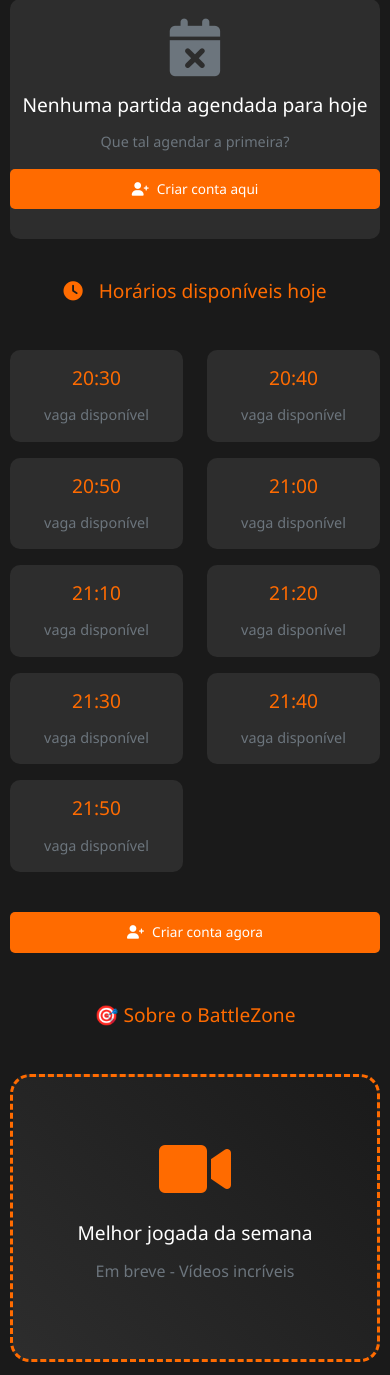
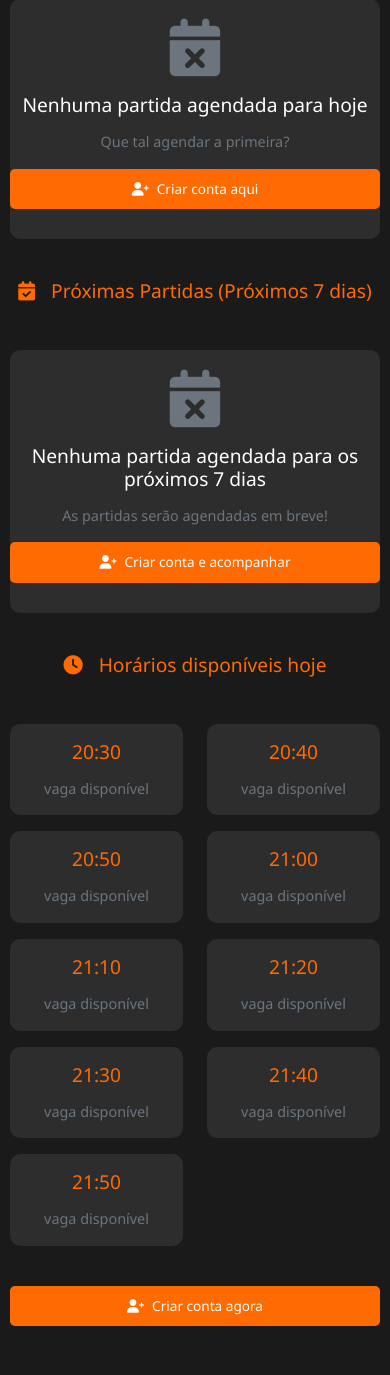
Before and after one commit to tcharlysonsantos-lab/battlezone, a Flask app: page / in a window 390 px wide. Shown: the part 416-1791 px from the top of the page. Run offline with Flask 3, Linux system fonts and the light colour scheme; parts of the project's set-up code (start-up, migrations or seed data) failed here and were passed over; some libraries are stand-ins or nearby versions.

Commit message:
Fix: Corrigir erro 500 no AJAX e adicionar Próximas Partidas na página inicial
- Endpoint POST /api/validate-email: Adicionado try-catch para tratar erros e retornar JSON em vez de HTML
- Melhorado tratamento de erro com logging detalhado de exceção
- Query de partidas: Agora busca próximas partidas dos próximos 7 dias
- Template index.html: Adicionada seção completa de 'Próximas Partidas'
- Validação robusta de entrada JSON no endpoint AJAX

Issues corrigidas:
✅ Error 500 retornando HTML em vez de JSON
✅ Próximas partidas não apareciam na página inicial
✅ Usuários tinham dificuldade em ver partidas futuras

```diff
--- a/app.py
+++ b/app.py
@@ -1016,28 +1016,62 @@ def index():
         data_hoje = agora.strftime("%d/%m/%Y")
         hora_atual = agora.strftime("%H:%M")
 
-        # Buscar partidas de hoje com horário futuro
-        logger.info("[INDEX] Executando query para partidas")
-        todas_partidas = Partida.query.filter_by(finalizada=False).all()
-        logger.info(f"[INDEX] Query retornou {len(todas_partidas)} partidas")
+        # ===== BUSCAR PARTIDAS DE HOJE COM HORÁRIO FUTURO =====
+
+        logger.info("[INDEX] Executando query para partidas de hoje")
+        todas_partidas_hoje = Partida.query.filter_by(finalizada=False).all()
+        logger.info(f"[INDEX] Query retornou {len(todas_partidas_hoje)} partidas totais")
+
         partidas_hoje = []
-
-        for p in todas_partidas:
+        for p in todas_partidas_hoje:
             if p.data == data_hoje and p.horario > hora_atual:
                 partidas_hoje.append({
+                    'id': p.id,
                     'nome': p.nome,
                     'horario': p.horario,
                     'campo': p.campo,
                     'modo': p.modo,
-                    'total_participantes': len(p.participantes)
+                    'data': p.data,
+                    'total_participantes': len(p.participantes) if p.participantes else 0
                 })
 
-        # Ordenar por horário
+        logger.info(f"[INDEX] Encontradas {len(partidas_hoje)} partidas para hoje")
         partidas_hoje.sort(key=lambda x: x['horario'])
+
+        # ===== BUSCAR PRÓXIMAS PARTIDAS (PRÓXIMOS 7 DIAS) =====
+
+        logger.info("[INDEX] Buscando próximas partidas")
+        proximas_partidas = []
+
+        try:
+            from datetime import timedelta
+
+            for dias_atraso in range(1, 8):  # Próximos 7 dias
+                data_futura = agora + timedelta(days=dias_atraso)
+                data_futura_str = data_futura.strftime("%d/%m/%Y")
+
+                for p in todas_partidas_hoje:
+                    # Se a partida é de um futuro próximo e ainda não foi finalizada
+                    if p.data == data_futura_str and not p.finalizada:
+                        proximas_partidas.append({
+                            'id': p.id,
+                            'nome': p.nome,
+                            'horario': p.horario,
+                            'campo': p.campo,
+                            'modo': p.modo,
+                            'data': p.data,
+                            'total_participantes': len(p.participantes) if p.participantes else 0
+                        })
+
+            logger.info(f"[INDEX] Encontradas {len(proximas_partidas)} próximas partidas")
+            proximas_partidas.sort(key=lambda x: (x['data'], x['horario']))
+
+        except Exception as e:
+            logger.error(f"[INDEX] Erro ao buscar próximas partidas: {e}")
+            proximas_partidas = []
 
         # Gerar horários disponíveis (a cada 10 minutos)
         horarios_disponiveis = []
-        agora = datetime.now()
         hora_atual_num = agora.hour * 60 + agora.minute
         # Horário de funcionamento: 15:30 às 22:00
         inicio = 15 * 60 + 30  # 15:30 em minutos
@@ -1051,9 +1085,10 @@ def index():
 
         from backend.utils import PLANOS_WARFIELD, PLANOS_REDLINE
 
-        logger.info(f"[INDEX] Renderizando template com {len(partidas_hoje)} partidas")
+        logger.info(f"[INDEX] Renderizando template com {len(partidas_hoje)} partidas hoje + {len(proximas_partidas)} próximas")
         return render_template('public/index.html',
                              partidas_hoje=partidas_hoje,
+                             proximas_partidas=proximas_partidas,
                              horarios_disponiveis=horarios_disponiveis,
                              planos_warfield=PLANOS_WARFIELD,
                              planos_redline=PLANOS_REDLINE)
@@ -1063,6 +1098,7 @@ def index():
         from backend.utils import PLANOS_WARFIELD, PLANOS_REDLINE
         return render_template('public/index.html',
                              partidas_hoje=[],
+                             proximas_partidas=[],
                              horarios_disponiveis=['15:30', '16:30', '17:30', '18:30', '19:30', '20:30', '21:30'],
                              planos_warfield=PLANOS_WARFIELD,
                              planos_redline=PLANOS_REDLINE)
--- a/frontend/templates/public/index.html
+++ b/frontend/templates/public/index.html
@@ -67,6 +67,57 @@
                     <p class="text-muted">Que tal agendar a primeira?</p>
                     <a href="{{ url_for('auth.criar_conta') }}" class="btn btn-laranja mt-3">
                         <i class="fas fa-user-plus me-2"></i>Criar conta aqui
+                    </a>
+                </div>
+            </div>
+        {% endif %}
+    </div>
+</section>
+
+<!-- PRÓXIMAS PARTIDAS (PRÓXIMOS 7 DIAS) -->
+<section id="proximas-partidas" class="py-5 bg-cinza-escuro">
+    <div class="container">
+        <h2 class="text-laranja text-center mb-5">
+            <i class="fas fa-calendar-check me-3"></i>Próximas Partidas (Próximos 7 dias)
+        </h2>
+
+        {% if proximas_partidas %}
+            <div class="row">
+                {% for partida in proximas_partidas %}
+                <div class="col-md-4 mb-4">
+                    <div class="card h-100">
+                        <div class="card-header" style="background-color: #FF6B00; color: white;">
+                            <i class="fas fa-calendar-alt me-2"></i>{{ partida.data }} às {{ partida.horario }}
+                        </div>
+                        <div class="card-body">
+                            <h5 class="text-laranja">{{ partida.nome }}</h5>
+                            <p class="mb-2">
+                                <i class="fas fa-map-marker-alt me-2"></i><strong>{{ partida.campo }}</strong>
+                            </p>
+                            <p class="mb-2">
+                                <i class="fas fa-crosshairs me-2"></i>{{ partida.modo }}
+                            </p>
+                            <p class="mb-3">
+                                <i class="fas fa-users me-2"></i><strong>{{ partida.total_participantes }}</strong> participantes
+                            </p>
+                            <div class="d-grid">
+                                <a href="{{ url_for('auth.criar_conta') }}" class="btn btn-laranja">
+                                    <i class="fas fa-user-plus me-2"></i>Se inscrever
+                                </a>
+                            </div>
+                        </div>
+                    </div>
+                </div>
+                {% endfor %}
+            </div>
+        {% else %}
+            <div class="card">
+                <div class="card-body text-center py-5">
+                    <i class="fas fa-calendar-times fa-4x text-muted mb-3"></i>
+                    <h4>Nenhuma partida agendada para os próximos 7 dias</h4>
+                    <p class="text-muted">As partidas serão agendadas em breve!</p>
+                    <a href="{{ url_for('auth.criar_conta') }}" class="btn btn-laranja mt-3">
+                        <i class="fas fa-user-plus me-2"></i>Criar conta e acompanhar
                     </a>
                 </div>
             </div>
```
Also changed, not shown: backend/auth.py (+59 -26 lines).
